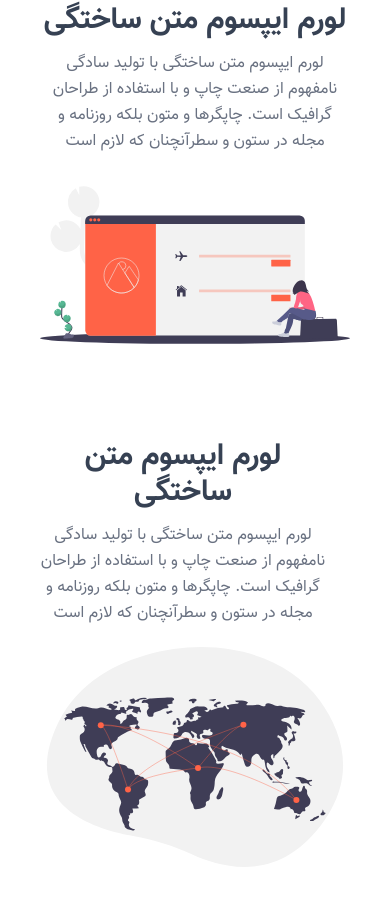
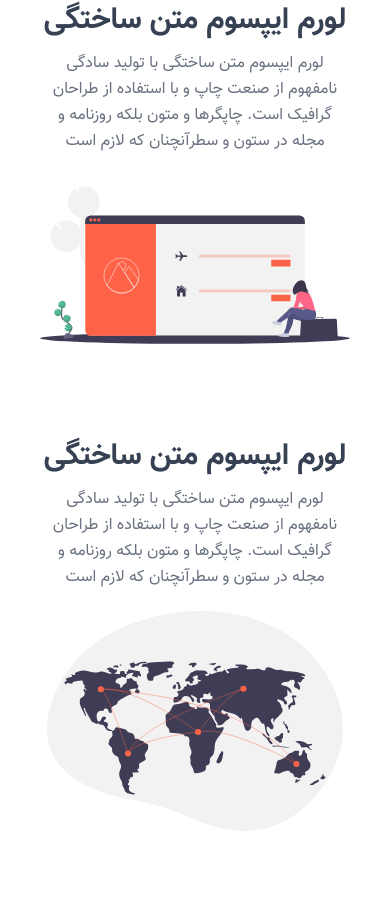
Before and after one commit to Andromeda-T/tw-land-page, a website: page index.html in a window 390 px wide. Shown: the part 1411-2316 px from the top of the page. After the commit the page ends 2282 px from the top, so only its background shows below. Drawn offline with nearby package versions, Linux system fonts and the light colour scheme.

Commit message:
fix a bug

```diff
--- a/index.html
+++ b/index.html
@@ -270,7 +270,7 @@
                         <circle cx="600.35" cy="480.68" r="11.968" fill="#ff6347"></circle>
                     </svg>
                 </div>
-                <div class="my-auto mr-6">
+                <div class="my-auto lg:mr-6">
                     <h3 class="text-3xl font-bold">لورم ایپسوم متن ساختگی</h3>
                     <p class="max-w-[40rem] md:mx-auto lg:max-w-[30rem] text-gray-500 leading-relaxed mt-3">لورم ایپسوم متن ساختگی با تولید سادگی نامفهوم از صنعت چاپ و با استفاده از طراحان گرافیک است.
                         چاپگرها
```
